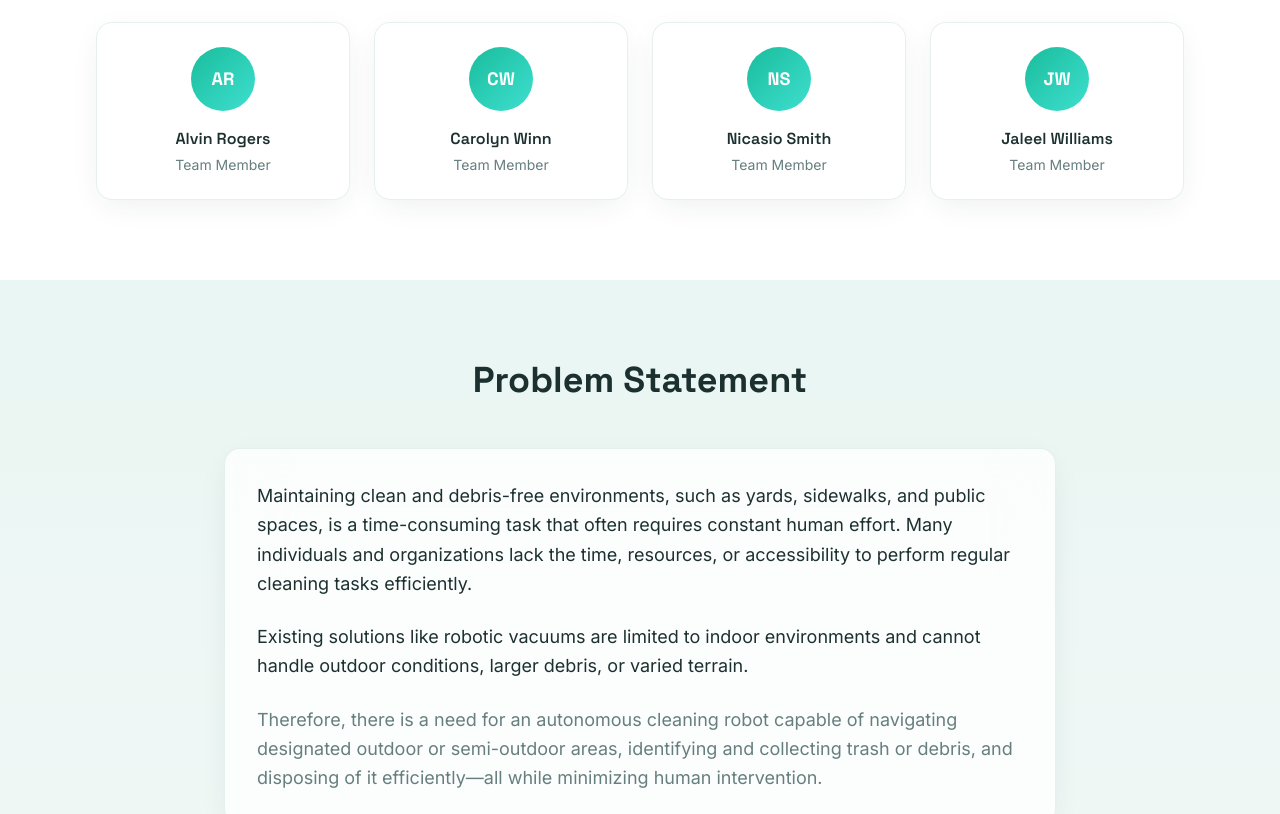
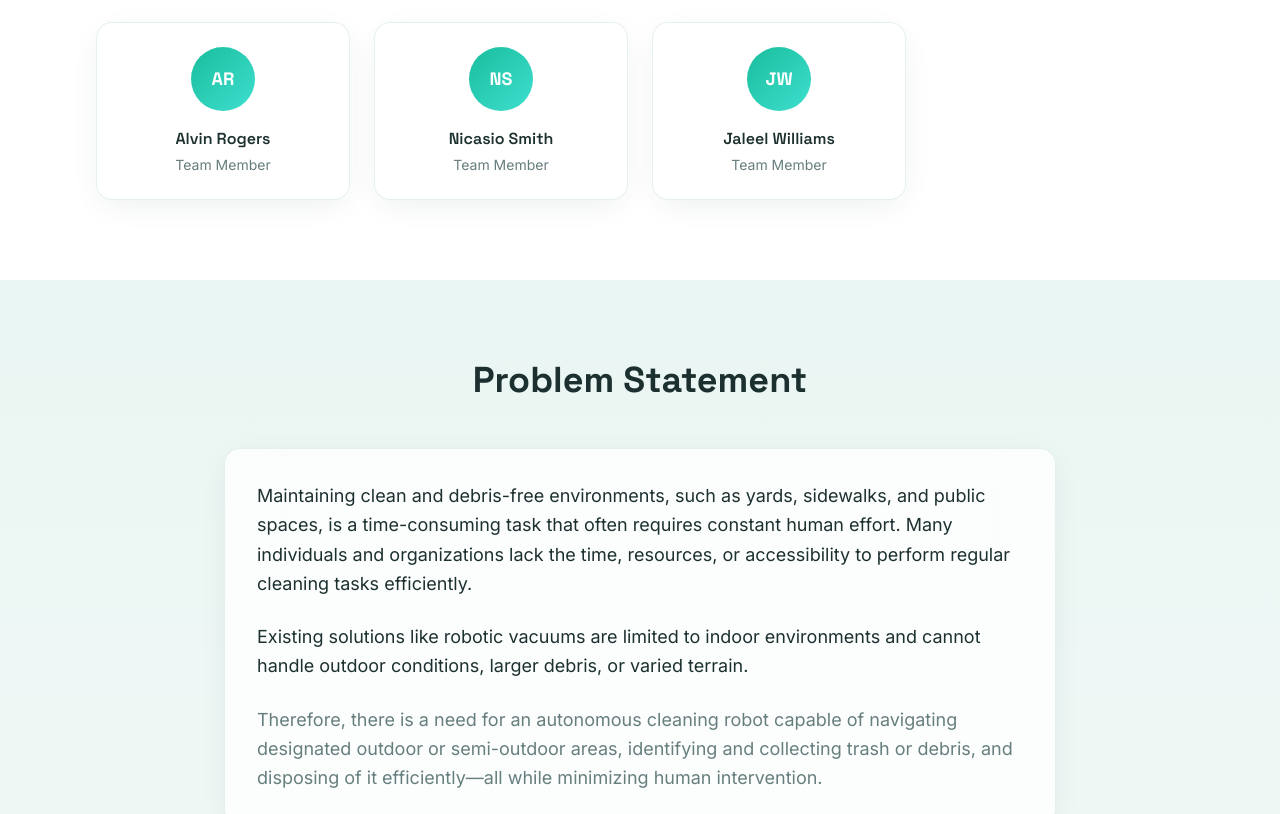
Before and after one commit to jack456740/terra-sweep-sparkle, a React (Vite) app: page / in a window 1280 px wide. Shown: the part 1060-1874 px from the top of the page. Built offline with nearby package versions, Linux system fonts and the light colour scheme; no server answers; the HTML template or start-up script is replaced by a standard one.

Commit message:
Remove Carolyn Winn from team

```diff
--- a/src/components/TeamSection.tsx
+++ b/src/components/TeamSection.tsx
@@ -2,7 +2,6 @@ import { cn } from "@/lib/utils";
 
 const teamMembers = [
   { name: "Alvin Rogers", role: "Team Member", initials: "AR" },
-  { name: "Carolyn Winn", role: "Team Member", initials: "CW" },
   { name: "Nicasio Smith", role: "Team Member", initials: "NS" },
   { name: "Jaleel Williams", role: "Team Member", initials: "JW" },
 ];
```
